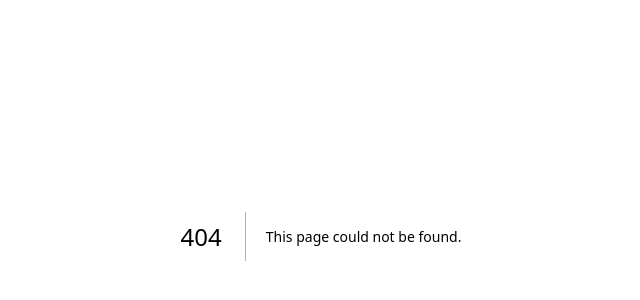
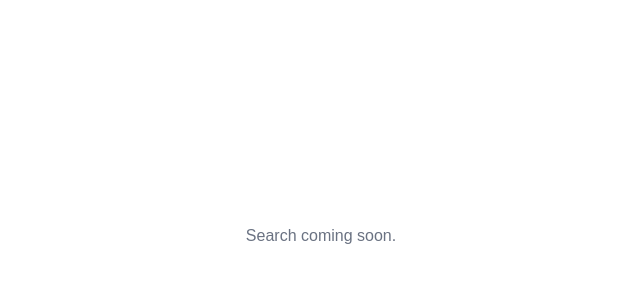
Before and after one commit to reesewesterhoff/advocata, a Next.js app: page /search in a window 1280 px wide. Before the commit this address had no page. Shown: the part 164-464 px from the top of the page, without its empty margins (319-959 px from the left). Built offline with nearby package versions, Linux system fonts and the light colour scheme.

Commit message:
create search page stub

```diff
--- /dev/null
+++ b/app/(app)/search/page.tsx
@@ -0,0 +1,11 @@
+/**
+ * Search page — legislative review search interface.
+ * Full form implementation is built in Phase 4.
+ */
+export default function SearchPage() {
+  return (
+    <main className="flex min-h-screen items-center justify-center p-8">
+      <p className="text-gray-500">Search coming soon.</p>
+    </main>
+  );
+}
```
